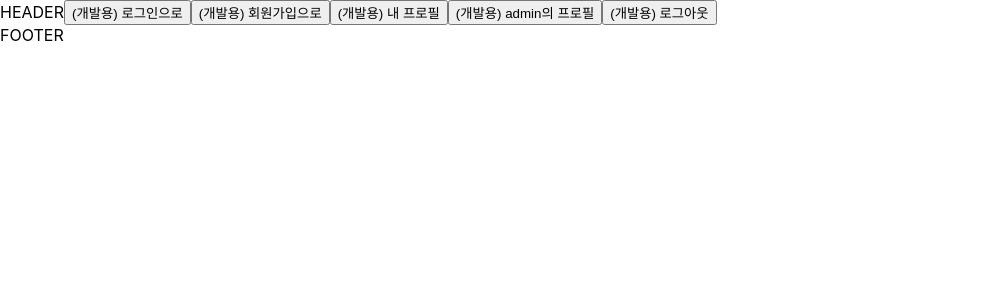
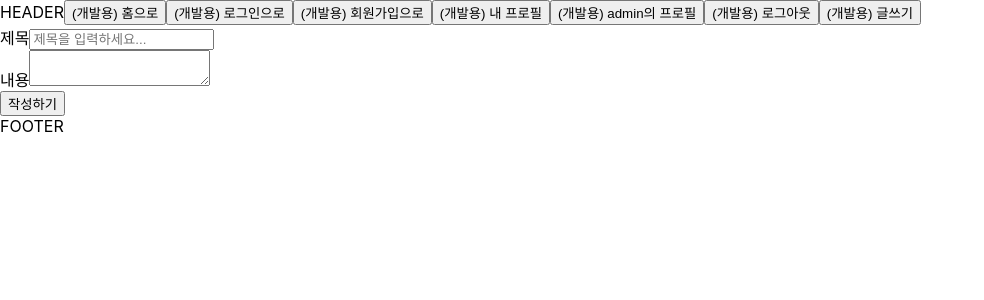
Before and after one commit to themrsung/b2-react-crud, a React (Create React App) app: page /write in a window 1280 px wide. Shown: the top 300 px of the page, without its empty margins (0-984 px from the left). Built offline with nearby package versions, Linux system fonts and the light colour scheme.

Commit message:
reset inputs on submit post

```diff
--- a/db.json
+++ b/db.json
@@ -30,5 +30,31 @@
       "name": "",
       "motd": ""
     }
+  ],
+  "posts": [
+    {
+      "id": "640b1c82-f1a2-4985-9a2f-bb6191458085",
+      "author": "admin",
+      "title": "ㅁㄴㅇ",
+      "content": "ㅁㄴㅇㅁㄴㅇㄴㅁㅇ"
+    },
+    {
+      "id": "84434282-73f4-46bf-8498-871c181496b4",
+      "author": "test",
+      "title": "ㄹㄹ",
+      "content": "ㅁㄴㅇㄴㅁㅇ"
+    },
+    {
+      "id": "d31a0a91-25ac-4e88-adfb-9ecfd259b447",
+      "author": "test",
+      "title": "ㅁㄴㅇ",
+      "content": "ㅁㄴㅇㅁㄴㅇ"
+    },
+    {
+      "id": "8c32b304-742c-4b47-a51d-1fcd93fcbd7a",
+      "author": "test",
+      "title": "ㅁㄴㅇ",
+      "content": "ㅁㄴㅇㅁㄴㅇ"
+    }
   ]
 }
--- a/src/App.js
+++ b/src/App.js
@@ -6,6 +6,7 @@ import Login from './pages/Login'
 import Register from './pages/Register'
 import Home from './pages/Home'
 import UserProfile from './pages/UserProfile'
+import WritePost from './pages/WritePost'
 
 function App() {
   return (
@@ -18,6 +19,7 @@ function App() {
           <Route path="register" element={<Register />} />
           <Route path="profile/:id" element={<UserProfile />} />
           <Route path="profile" element={<UserProfile />} />
+          <Route path="write" element={<WritePost />} />
         </Routes>
         <Footer />
       </BrowserRouter>
--- a/src/components/home/writePostForm.jsx
+++ b/src/components/home/writePostForm.jsx
@@ -1,5 +1,6 @@
 import axios from 'axios'
 import { useState } from 'react'
+import { useNavigate } from 'react-router-dom'
 import { v4 as uuidv4 } from 'uuid'
 import { getCurrentUserState, store } from '../../redux/config/configStore'
 import { SERVER_URL } from '../../serverUrl'
@@ -8,7 +9,9 @@ const WritePostForm = function () {
   const [postTitle, setPostTitle] = useState('')
   const [postContent, setPostContent] = useState('')
 
-  const onWritePost = () => {
+  let navigate = useNavigate()
+
+  const onWritePost = async () => {
     const post = {
       id: uuidv4(),
       author: getCurrentUserState().id,
@@ -16,9 +19,40 @@ const WritePostForm = function () {
       content: postContent
     }
 
-    axios.post(SERVER_URL + '/posts', post)
+    await axios.post(SERVER_URL + '/posts', post)
+    navigate('/')
   }
-  return <form className="WritePostForm"></form>
+  return (
+    <form
+      className="WritePostForm"
+      onSubmit={(e) => {
+        e.preventDefault()
+        onWritePost()
+      }}
+    >
+      <div className="WritePostFormTitleContainer">
+        <label>제목</label>
+        <input
+          type="text"
+          value={postTitle}
+          onChange={(e) => {
+            setPostTitle(e.target.value)
+          }}
+          placeholder="제목을 입력하세요..."
+        />
+      </div>
+      <div className="WritePostFormContentContainer">
+        <label>내용</label>
+        <textarea
+          value={postContent}
+          onChange={(e) => {
+            setPostContent(e.target.value)
+          }}
+        />
+      </div>
+      <button type="submit">작성하기</button>
+    </form>
+  )
 }
 
 export default WritePostForm
--- a/src/components/shared/header.jsx
+++ b/src/components/shared/header.jsx
@@ -6,6 +6,13 @@ const Header = function () {
   return (
     <header className="header">
       HEADER
+      <button
+        onClick={() => {
+          navigate('/')
+        }}
+      >
+        (개발용) 홈으로
+      </button>
       <button
         onClick={() => {
           navigate('/login')
@@ -41,6 +48,13 @@ const Header = function () {
       >
         (개발용) 로그아웃
       </button>
+      <button
+        onClick={() => {
+          navigate('/write')
+        }}
+      >
+        (개발용) 글쓰기
+      </button>
     </header>
   )
 }
--- a/src/pages/Home.jsx
+++ b/src/pages/Home.jsx
@@ -18,7 +18,6 @@ const Home = function () {
   return (
     <div className="Home">
       HOME
-      <WritePostForm />
       <button
         onClick={() => {
           console.log(users)
--- /dev/null
+++ b/src/pages/WritePost.jsx
@@ -0,0 +1,11 @@
+import WritePostForm from '../components/home/writePostForm'
+
+const WritePost = function () {
+  return (
+    <div className="WritePost">
+      <WritePostForm />
+    </div>
+  )
+}
+
+export default WritePost
```
